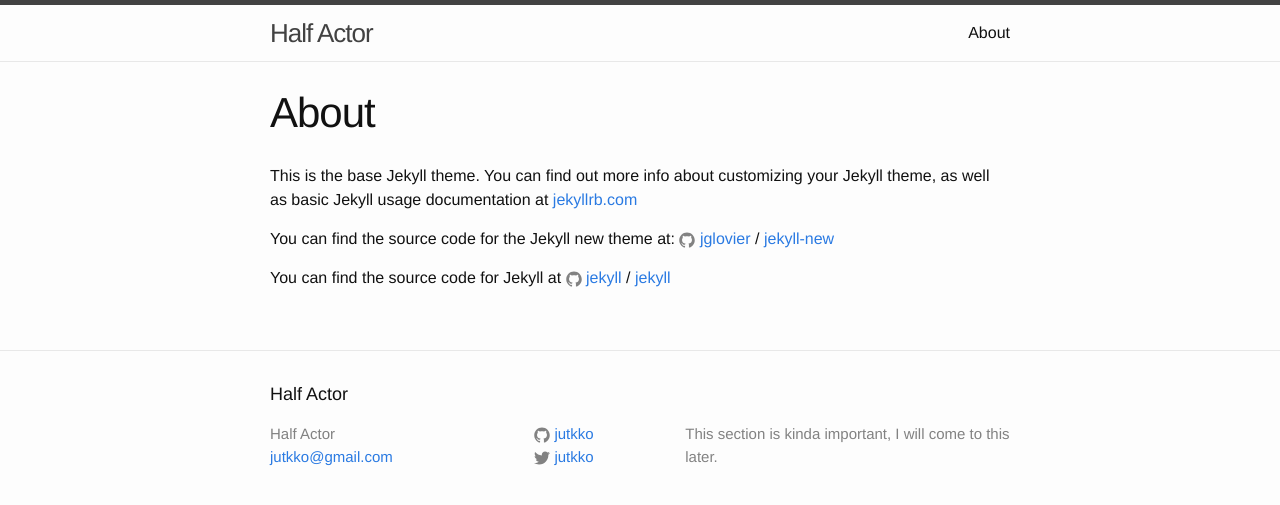
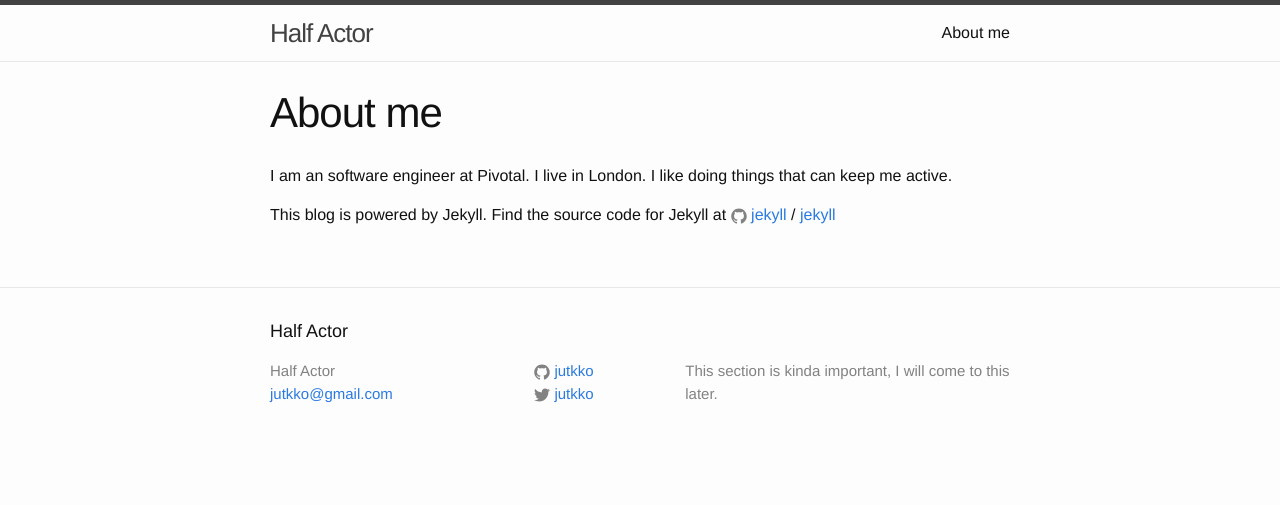
Before and after one commit to jutkko/jutkko.github.io, a Jekyll site: the page built from about.md, in a window 1280 px wide. Shown: the top 505 px of the page. Built offline with Jekyll 4.4.1, drawn with Linux system fonts in a browser that asks for light colours.

Commit message:
Change about page and test gpg signing

```diff
--- a/about.md
+++ b/about.md
@@ -1,15 +1,12 @@
 ---
 layout: page
-title: About
+title: About me
 permalink: /about/
 ---
 
-This is the base Jekyll theme. You can find out more info about customizing your Jekyll theme, as well as basic Jekyll usage documentation at [jekyllrb.com](http://jekyllrb.com/)
+I am an software engineer at Pivotal. I live in London. I like doing things
+that can keep me active.
 
-You can find the source code for the Jekyll new theme at:
-{% include icon-github.html username="jglovier" %} /
-[jekyll-new](https://github.com/jglovier/jekyll-new)
-
-You can find the source code for Jekyll at
+This blog is powered by Jekyll. Find the source code for Jekyll at
 {% include icon-github.html username="jekyll" %} /
 [jekyll](https://github.com/jekyll/jekyll)
```
